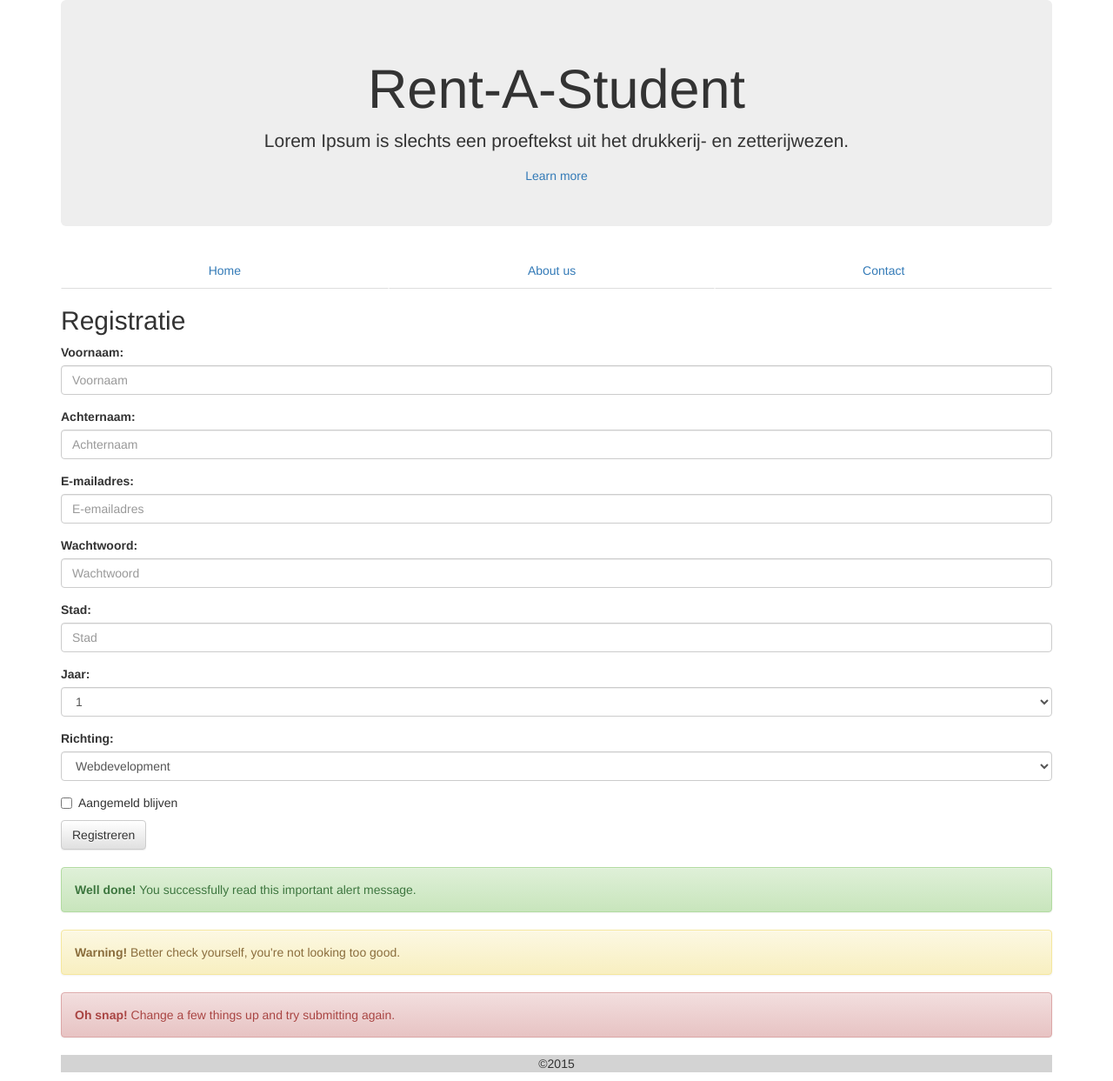
After one commit to lindakovacs/Project-5, a PHP site: page /registreer.php in a window 1280 px wide. The commit adds this page. Shown: the whole page at 87% size. Run offline with PHP 8.4, Linux system fonts and the light colour scheme.

Commit message:
Registratie HTML

```diff
--- a/css/style.css
+++ b/css/style.css
@@ -1,3 +1,7 @@
+header{
+    text-align:center;
+}
+
 footer{
     background-color:lightgray;
     text-align: center;
--- /dev/null
+++ b/registreer.php
@@ -0,0 +1,126 @@
+<!DOCTYPE html>
+<html lang="nl">
+<head>
+    <meta charset="UTF-8">
+    <meta http-equiv="X-UA-Compatible" content="IE=edge">
+    <meta name="viewport" content="width=device-width, initial-scale=1">
+
+    <meta name="description" content="Rent-A-Student">
+    <meta name="keywords" content="Rent,Student,Multimedia,Thomas More, Mechelen">
+    <meta name="author" content="Ande Timmerman,Manuel van den Notelaer,Nick van Puyvelde,Stijn Van Doorslaer">
+
+    <link rel="icon" href="img/Rent-A-Student.png">
+    <title>Rent-A-Student</title>
+
+    <!-- OPENGRAPH TAGS -->
+    <meta property="og:image" content="img/Rent-A-Student.png"/>
+
+    <!-- CSS -->
+    <link rel="stylesheet" href="css/style.css">
+
+    <!-- BOOTSTRAP -->
+    <link rel="stylesheet" href="css/bootstrap.min.css">
+    <link rel="stylesheet" href="css/bootstrap-theme.min.css">
+
+    <!--[if lt IE 9]>
+      <script src="https://oss.maxcdn.com/html5shiv/3.7.2/html5shiv.min.js"></script>
+      <script src="https://oss.maxcdn.com/respond/1.4.2/respond.min.js"></script>
+    <![endif]-->
+</head>
+<body>
+    <!--CONTAINER-->
+    <div class="container">
+
+           <!--HEADER-->
+        <header class="jumbotron">
+            <h1>Rent-A-Student</h1>
+            <p>Lorem Ipsum is slechts een proeftekst uit het drukkerij- en zetterijwezen.</p>
+            <a class="btn-facebook" href="#" role="button">Learn more</a>
+            <div id="test"></div>
+        </header>
+
+        <!--NAV-->
+        <nav>
+            <ul class="nav nav-tabs nav-justified">
+              <li><a href="">Home</a></li>
+              <li><a href="">About us</a></li>
+              <li><a href="">Contact</a></li>
+            </ul>
+        </nav>
+
+            <!--FORMULIER REGISTREREN-->
+            <h2 id="registration">Registratie</h2>
+            <form role="form">
+                <div class="form-group">
+                    <label for="firstname">Voornaam:</label>
+                    <input type="text" class="form-control" id="firstname" placeholder="Voornaam">
+                </div>
+                <div class="form-group">
+                    <label for="lastname">Achternaam:</label>
+                    <input type="text" class="form-control" id="lastname" placeholder="Achternaam">
+                </div>
+                <div class="form-group">
+                    <label for="email">E-mailadres:</label>
+                    <input type="email" class="form-control" id="email" placeholder="E-emailadres">
+                </div>
+                <div class="form-group">
+                    <label for="pwd">Wachtwoord:</label>
+                    <input type="password" class="form-control" id="pwd" placeholder="Wachtwoord">
+                </div>
+                <div class="form-group">
+                    <label for="lastname">Stad:</label>
+                    <input type="text" class="form-control" id="lastname" placeholder="Stad">
+                </div>
+                <div class="form-group">
+                    <label for="sel1">Jaar:</label>
+                    <select class="form-control" id="sel1">
+                    <option>1</option>
+                    <option>2</option>
+                    <option>3</option>
+                </select>
+                </div>
+                <div class="form-group">
+                    <label for="sel1">Richting:</label>
+                    <select class="form-control" id="sel1">
+                    <option>Webdevelopment</option>
+                    <option>Webdesign</option>
+                    </select>
+                </div>
+                <div class="checkbox">
+                    <label><input type="checkbox">Aangemeld blijven</label>
+                </div>
+                <button type="submit" class="btn btn-default">Registreren</button>
+
+
+
+
+
+             </form>
+
+            <br>
+
+            <!--ALERT SUCCESS-->
+            <div class="alert alert-success" role="alert">
+                <b>Well done!</b> You successfully read this important alert message.
+            </div>
+
+            <!--ALERT WARNING-->
+            <div class="alert alert-warning" role="alert">
+                <b>Warning!</b> Better check yourself, you're not looking too good.
+            </div>
+
+            <!--ALERT DANGER-->
+            <div class="alert alert-danger" role="alert">
+                <b>Oh snap!</b> Change a few things up and try submitting again.
+            </div>
+
+        </section>
+
+        <!-- FOOTER -->
+        <footer class="footer">
+            <p>&copy;2015</p>
+        </footer>
+
+    </div>
+</body>
+</html>
```
Also changed, not shown: index.php (+4 -3 lines).
